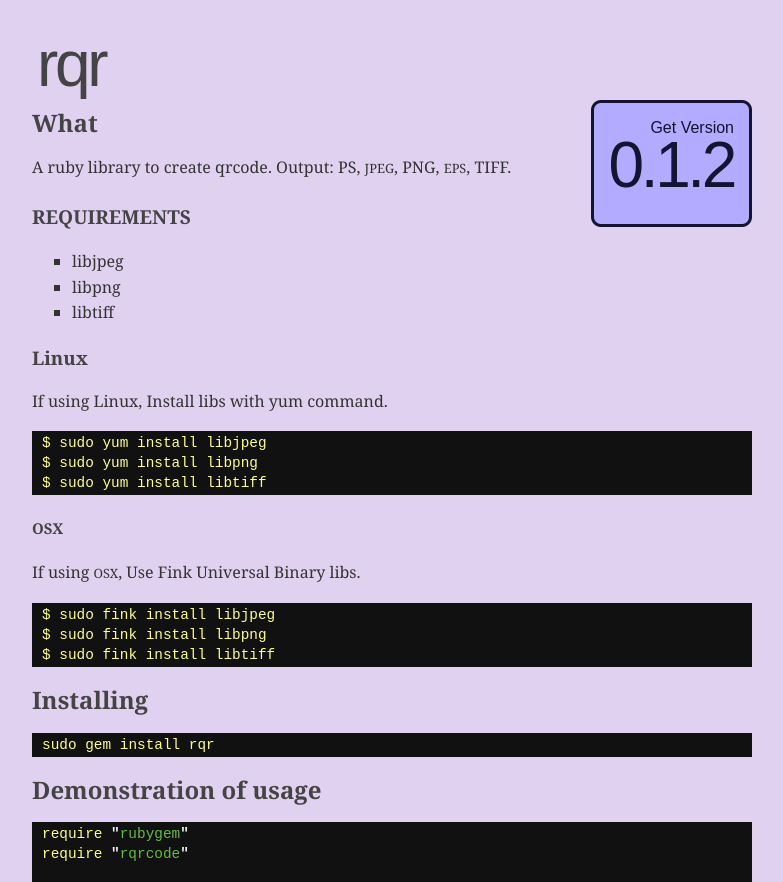
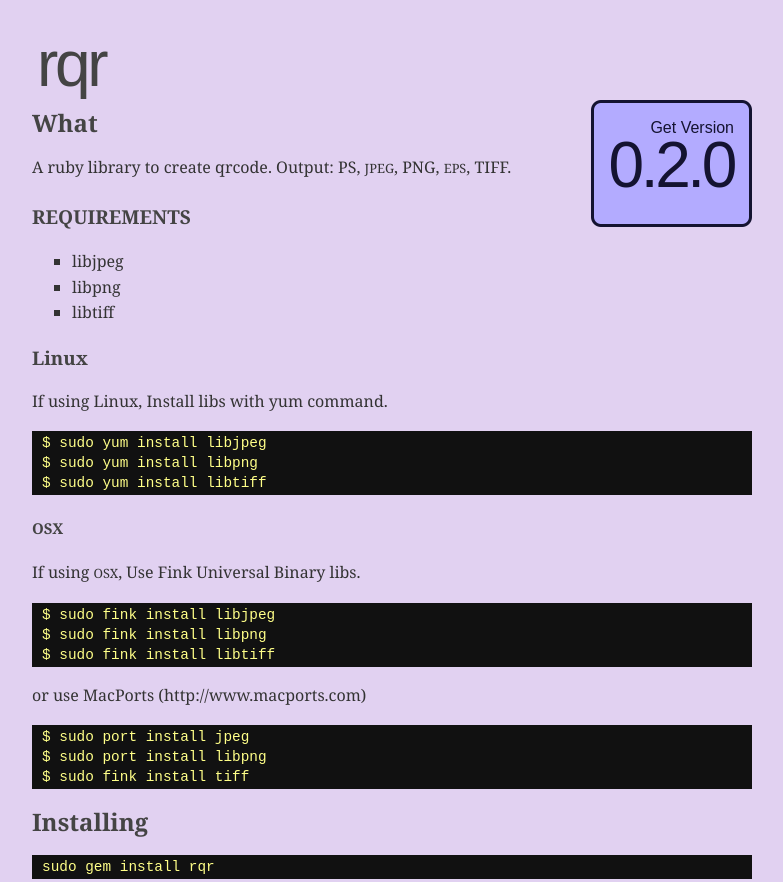
Before and after one commit to Verba/rqr, a plain HTML site: page website/index.html in a window 1280 px wide. Shown: the top 882 px of the page, without its empty margins (248-1031 px from the left). Drawn offline with Linux system fonts and the light colour scheme.

Commit message:
change website
git-svn-id: svn://rubyforge.org/var/svn/rqr/trunk@19 301401ff-d6d1-48cb-99de-69ad7ad2dacb

```diff
--- a/website/index.html
+++ b/website/index.html
@@ -33,7 +33,7 @@
     <h1>rqr</h1>
     <div id="version" class="clickable" onclick='document.location = "http://rubyforge.org/projects/rqr"; return false'>
       <p>Get Version</p>
-      <a href="http://rubyforge.org/projects/rqr" class="numbers">0.1.2</a>
+      <a href="http://rubyforge.org/projects/rqr" class="numbers">0.2.0</a>
     </div>
     <h2>What</h2>
 
@@ -69,6 +69,14 @@
 <span class="global">$ </span><span class="ident">sudo</span> <span class="ident">fink</span> <span class="ident">install</span> <span class="ident">libjpeg</span>
 <span class="global">$ </span><span class="ident">sudo</span> <span class="ident">fink</span> <span class="ident">install</span> <span class="ident">libpng</span>
 <span class="global">$ </span><span class="ident">sudo</span> <span class="ident">fink</span> <span class="ident">install</span> <span class="ident">libtiff</span>
+</pre></p>
+
+
+	<p>or use MacPorts (http://www.macports.com)
+<pre class='syntax'>
+<span class="global">$ </span><span class="ident">sudo</span> <span class="ident">port</span> <span class="ident">install</span> <span class="ident">jpeg</span>
+<span class="global">$ </span><span class="ident">sudo</span> <span class="ident">port</span> <span class="ident">install</span> <span class="ident">libpng</span>
+<span class="global">$ </span><span class="ident">sudo</span> <span class="ident">fink</span> <span class="ident">install</span> <span class="ident">tiff</span>
 </pre></p>
 
 
@@ -121,7 +129,7 @@
 
 	<p>Comments are welcome. Send an email via the <a href="http://rubyforge.org/projects/rqr/">rubyforge</a></p>
     <p class="coda">
-      RyotaMaruko, 26th May 2008<br>
+      RyotaMaruko, 13th August 2008<br>
       Theme extended from <a href="http://rb2js.rubyforge.org/">Paul Battley</a>,
       by Daniel Cadenas via <a href="http://depgraph.rubyforge.org/">DepGraph</a>
     </p>
```
Also changed, not shown: website/index.txt.
